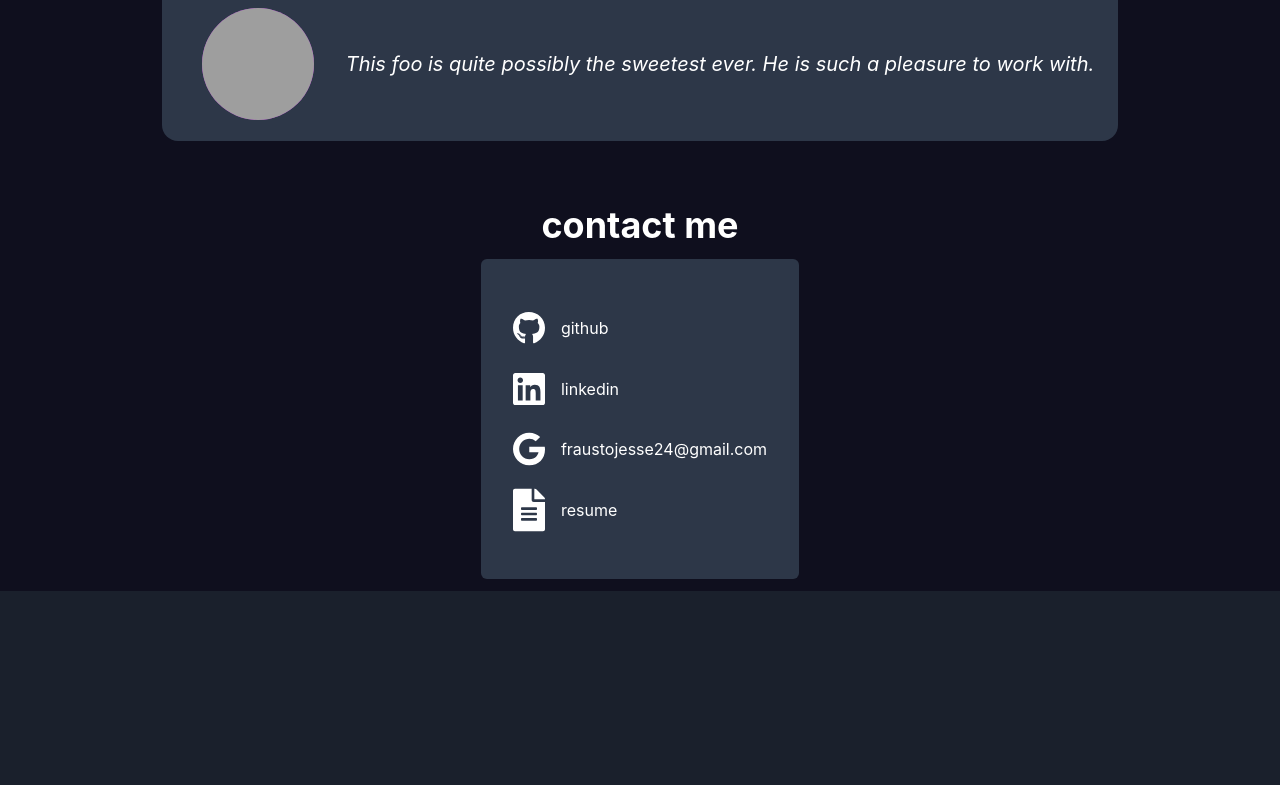
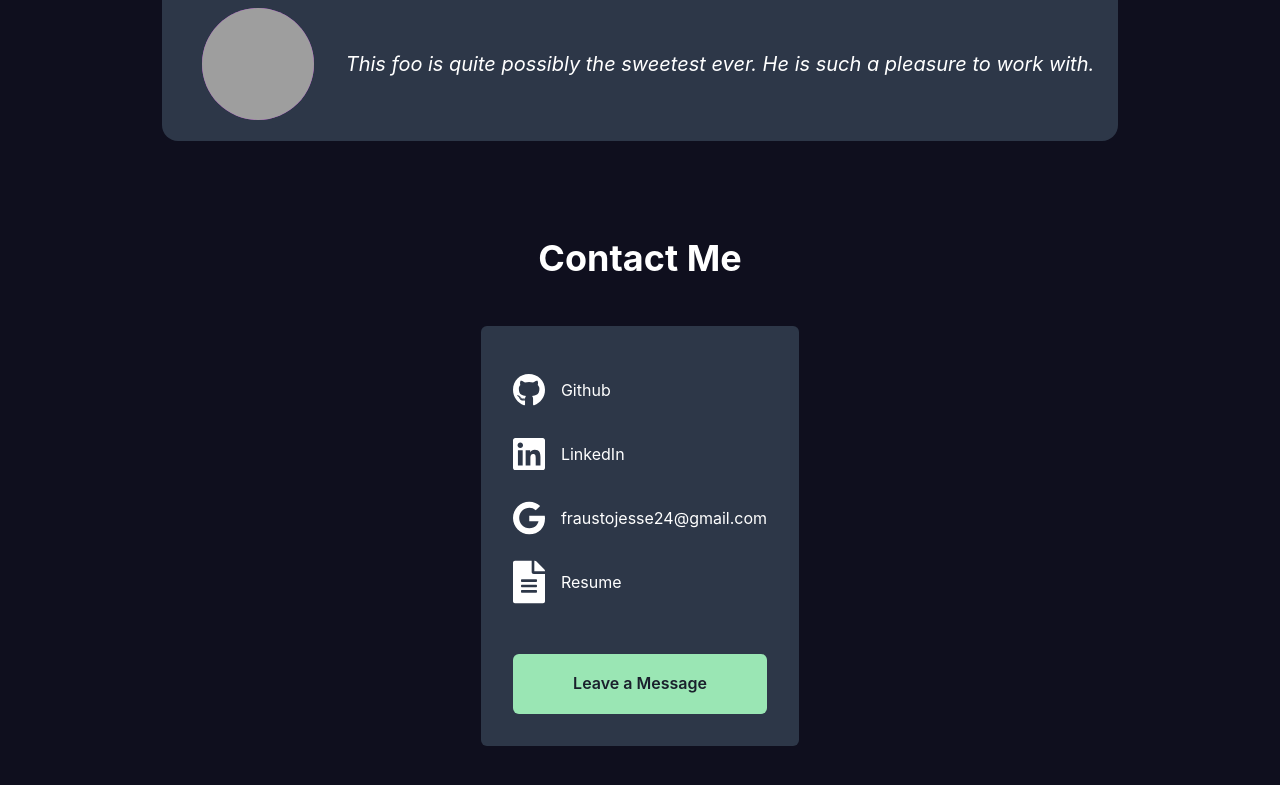
Before and after one commit to jfrausto/next-portfolio, a Next.js app: page / in a window 1280 px wide. Shown: the part 4842-5627 px from the top of the page. Before the commit the page ends 5433 px from the top, so only its background shows below. Built offline with nearby package versions, Linux system fonts and the light colour scheme; grey boxes are pictures that could not be loaded.

Commit message:
create message button, modal pop up

```diff
--- a/src/components/ContactCard.tsx
+++ b/src/components/ContactCard.tsx
@@ -1,10 +1,12 @@
 import React from 'react';
-import {Flex, Button, Link, Heading, Icon} from '@chakra-ui/react';
+import {Flex, Heading, Spacer} from '@chakra-ui/react';
 import { FaGithub, FaLinkedin, FaGoogle, FaFileAlt } from "react-icons/fa";
-import { ExternalLinkIcon } from '@chakra-ui/icons'
+import { ExternalLinkIcon } from '@chakra-ui/icons';
+import { ContactCardLink } from './ContactCardLink';
+import { MessageModal } from './MessageModal';
 
 
-const ContactCard = () => {
+const ContactCard: React.FC = () => {
   return (
     <>
       <Flex
@@ -13,10 +15,11 @@ const ContactCard = () => {
         justifyContent="space-evenly"
         alignItems="center"
         w="75vw"
-        h="50vh"
+        minH="600px"
+        // bg="blue.600"
       >
         <Heading>
-          contact me
+          Contact Me
         </Heading>
         {/* links */}
         <Flex
@@ -24,78 +27,36 @@ const ContactCard = () => {
           bg="gray.700"
           borderRadius="md"
           // h="69%"
-          h={["280px", "320px", "320px", "320px"]}
+          h={["420px", "420px", "420px", "420px"]}
           // w="30%"
           flexDirection="column"
           alignContent="flex-start"
           justifyContent="space-evenly"
           alignItems="flex-start"
         >
+          <ContactCardLink
+            iconImg={FaGithub}
+            link={"https://github.com/jfrausto"}
+            text={"Github"}
+          />
+          <ContactCardLink
+            iconImg={FaLinkedin}
+            link={"https://www.linkedin.com/in/jesse-f-9182331ab/"}
+            text={"LinkedIn"}
+          />
+          <ContactCardLink
+            iconImg={FaGoogle}
+            link={"mailto:fraustojesse24@gmail.com"}
+            text={"fraustojesse24@gmail.com"}
+          />
+          <ContactCardLink
+            iconImg={FaFileAlt}
+            link={"https://chakra-ui.com"}
+            text={"Resume"}
+          />
 
-          <Flex
-            flexDirection="row"
-            justifyContent="flex-start"
-            wrap="nowrap"
-            alignItems="center"
-          >
-            <Icon
-              as={FaGithub}
-              w={12}
-              h={12}
-              pr={4}
-            />
-            <Link href="https://github.com/jfrausto" isExternal>
-              github
-            </Link>
-          </Flex>
-          <Flex
-            flexDirection="row"
-            justifyContent="flex-start"
-            wrap="nowrap"
-            alignItems="center"
-          >
-            <Icon
-              as={FaLinkedin}
-              w={12}
-              h={12}
-              pr={4}
-            />
-            <Link href="https://www.linkedin.com/in/jesse-f-9182331ab/" isExternal>
-              linkedin
-            </Link>
-          </Flex>
-          <Flex
-            flexDirection="row"
-            justifyContent="flex-start"
-            wrap="nowrap"
-            alignItems="center"
-          >
-            <Icon
-              as={FaGoogle}
-              w={12}
-              h={12}
-              pr={4}
-            />
-            <Link href="mailto:fraustojesse24@gmail.com" isExternal>
-              fraustojesse24@gmail.com
-            </Link>
-          </Flex>
-          <Flex
-            flexDirection="row"
-            justifyContent="flex-start"
-            wrap="nowrap"
-            alignItems="center"
-          >
-            <Icon
-              as={FaFileAlt}
-              w={12}
-              h={12}
-              pr={4}
-            />
-            <Link href="https://chakra-ui.com" isExternal>
-              resume
-            </Link>
-          </Flex>
+          <Spacer/>
+          <MessageModal />
 
         </Flex>
       </Flex>
--- /dev/null
+++ b/src/components/ContactCardLink.tsx
@@ -0,0 +1,33 @@
+import React from 'react';
+import { Flex, Icon, Link}  from '@chakra-ui/react';
+import type { IconType } from 'react-icons'
+
+interface ContactCardLinkProps {
+  iconImg: IconType,
+  link: string
+  text: string
+};
+
+export const ContactCardLink: React.FC<ContactCardLinkProps> = ({iconImg, link, text}) => {
+  return (
+    <>
+      <Flex
+        flexDirection="row"
+        justifyContent="flex-start"
+        wrap="nowrap"
+        alignItems="center"
+        my={2}
+      >
+        <Icon
+          as={iconImg}
+          w={12}
+          h={12}
+          pr={4}
+        />
+        <Link href={link} isExternal>
+          {text}
+        </Link>
+      </Flex>
+    </>
+  )
+}
--- /dev/null
+++ b/src/components/MessageModal.tsx
@@ -0,0 +1,88 @@
+import React, {useRef} from 'react';
+import {
+  Modal,
+  ModalOverlay,
+  ModalContent,
+  ModalHeader,
+  ModalFooter,
+  ModalBody,
+  ModalCloseButton,
+  Text,
+  Button,
+  useDisclosure,
+  Flex
+} from '@chakra-ui/react'
+
+export const MessageModal:React.FC = () => {
+
+  const {isOpen, onOpen, onClose} = useDisclosure();
+  const finalRef = useRef();
+
+  return (
+    <>
+      <Button
+        // px={"-10px"}
+        ref={finalRef}
+        // alignSelf={"fl"}
+        // justifySelf={"flex-end"}
+        // flexGrow={}
+        onClick={onOpen}
+        w={"100%"}
+        h={"60px"}
+        colorScheme={"green"}
+      >
+        Leave a Message
+      </Button>
+      <Modal
+        // minH={"50vh"}
+        finalFocusRef={finalRef} isOpen={isOpen} onClose={onClose}>
+        <ModalOverlay />
+        <ModalContent
+          minH={"50vh"}
+          // bg={"transparent"}
+        >
+          <ModalHeader>Modal Title</ModalHeader>
+          <ModalCloseButton />
+          <ModalBody>
+            <Text>
+              Lorem ipsum dolor sit amet consectetur,
+              adipisicing elit.
+              Iusto unde corrupti expedita quis,
+              sunt non delectus in,
+              facere distinctio reiciendis
+              nesciunt? Perferendis itaque
+              necessitatibus quae natus eum
+              laboriosam numquam eligendi.
+            </Text>
+          </ModalBody>
+
+          <ModalFooter
+            // bg={"red.700"}
+          >
+            <Flex
+              w={"100%"}
+
+            >
+              <Button
+                colorScheme='green'
+                mr={3}
+                w={"50%"}
+              >
+                Send
+              </Button>
+              <Button
+                w={"50%"}
+                variant='outline'
+                onClick={onClose}
+              >
+                Cancel
+              </Button>
+            </Flex>
+
+
+          </ModalFooter>
+        </ModalContent>
+      </Modal>
+    </>
+  )
+}
```
